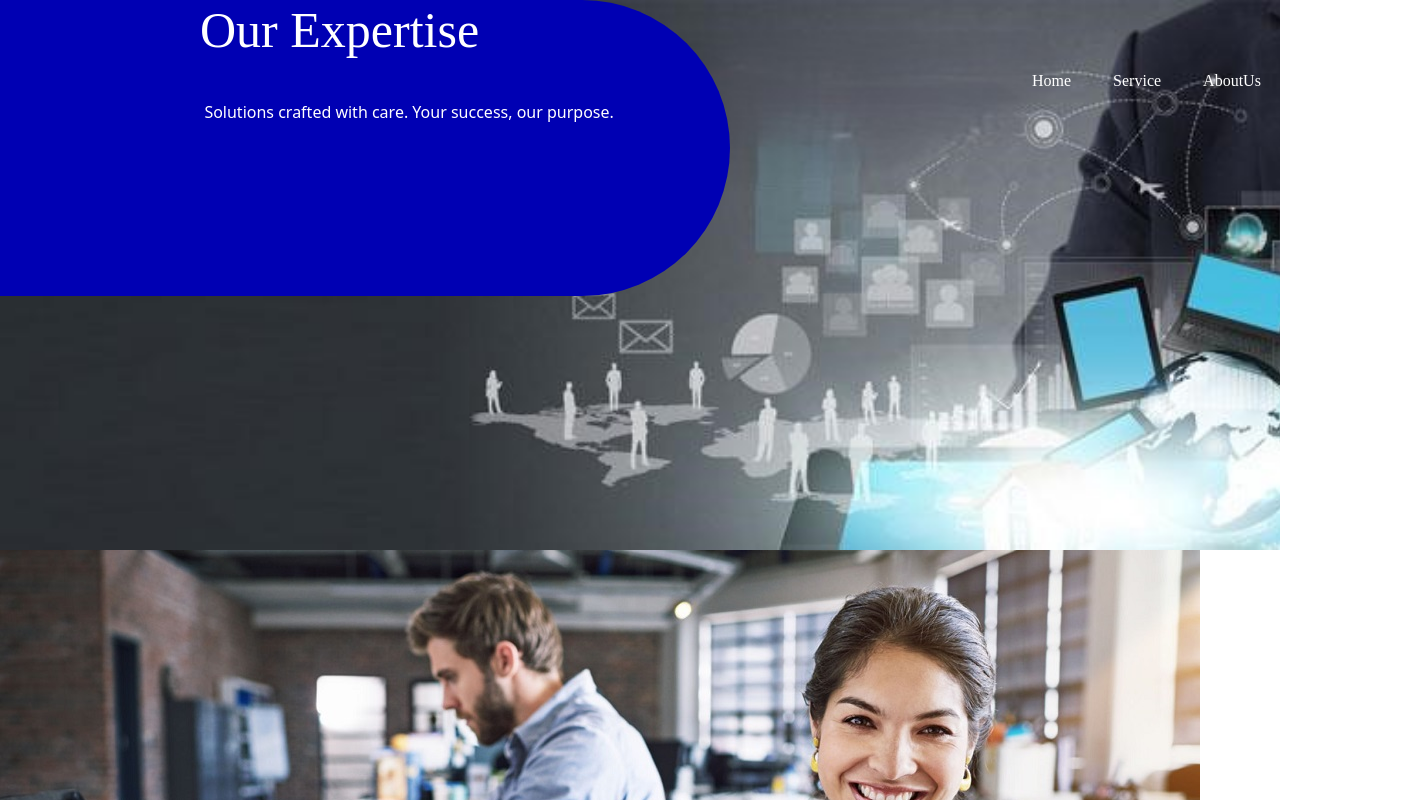
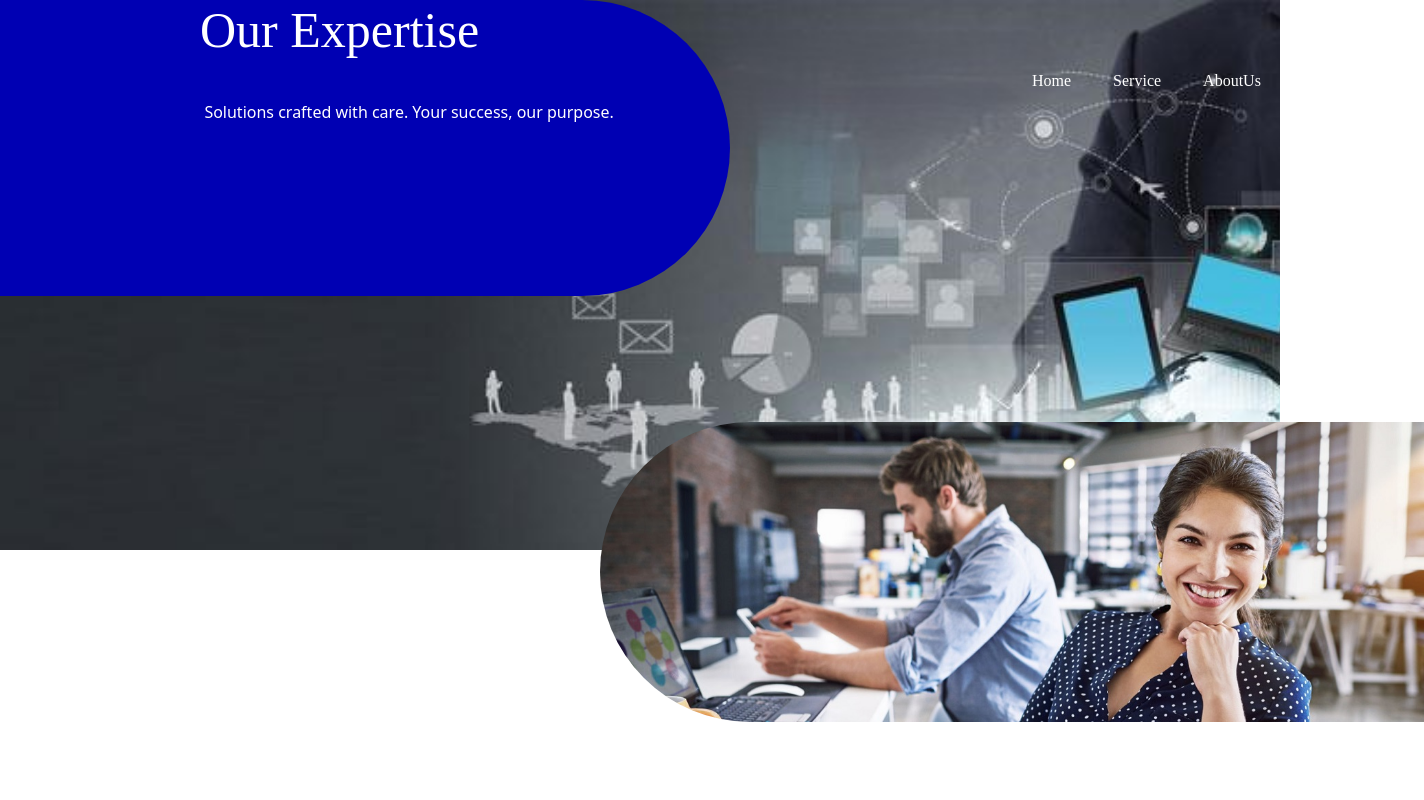
Before and after one commit to chnaveen45/Teamwork, a React (Create React App) app in the folder frontend/: page /servies in a window 1280 px wide. Shown: the top 800 px of the page, 1424 px wide, since content can reach past the window. Built offline with nearby package versions, Linux system fonts and the light colour scheme.

Commit message:
Update Servies.css
save

```diff
--- a/frontend/src/Component/Servies.css
+++ b/frontend/src/Component/Servies.css
@@ -1,17 +1,17 @@
 
 
-.rr {
+.rry {
 
-  position: absolute;
+
   width: 824px;
   height: 300px;
-  top: 300px;
-  left: 300px;
+
+
 
   border-radius: 150px 0px 0px 150px;
   opacity: 0px;
-  margin-left: 27.1%;
-  margin-top: 6%;
+  margin-left: 46.9%;
+  margin-top: -10%;
 }
 
 .text-overlay-container {
```
